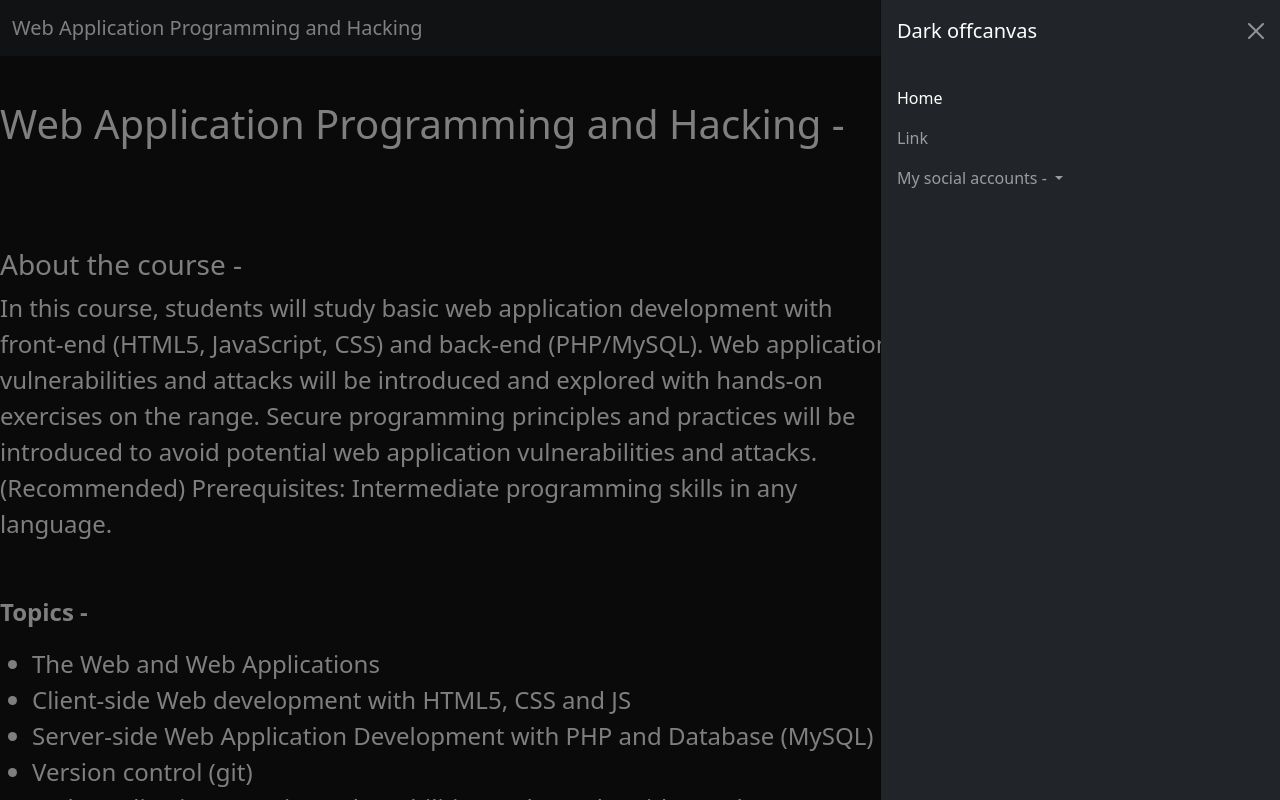
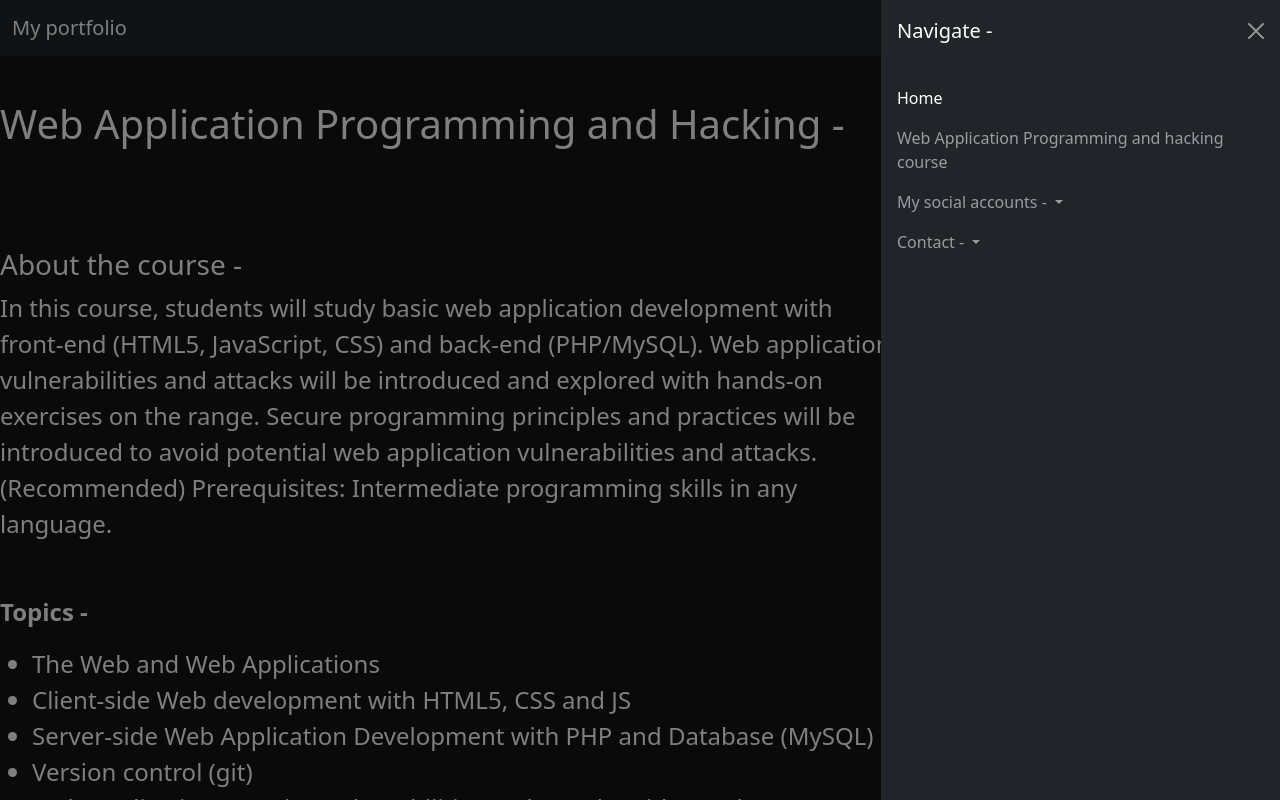
Before and after one commit to Abhi-gupta21/normal-portfolio, a website: page waph.html in a window 1280 px wide. Both pictures are taken after a click on the button "Toggle navigation". Shown: the top 800 px of the page. Drawn offline with nearby package versions, Linux system fonts and the light colour scheme.

Commit message:
Update waph.html

```diff
--- a/waph.html
+++ b/waph.html
@@ -12,13 +12,13 @@ https://cdn.jsdelivr.net/npm/bootstrap@5.3.3/dist/css/bootstrap.min.css
 <body style="color: white;">
   <nav class="navbar navbar-dark bg-dark fixed-top">
     <div class="container-fluid">
-          <a class="navbar-brand" href="#">Web Application Programming and Hacking</a>
+      <a class="navbar-brand" href="#">My portfolio</a>
       <button class="navbar-toggler" type="button" data-bs-toggle="offcanvas" data-bs-target="#offcanvasDarkNavbar" aria-controls="offcanvasDarkNavbar" aria-label="Toggle navigation">
         <span class="navbar-toggler-icon"></span>
       </button>
       <div class="offcanvas offcanvas-end text-bg-dark" tabindex="-1" id="offcanvasDarkNavbar" aria-labelledby="offcanvasDarkNavbarLabel">
         <div class="offcanvas-header">
-              <h5 class="offcanvas-title" id="offcanvasDarkNavbarLabel">Dark offcanvas</h5>
+          <h5 class="offcanvas-title" id="offcanvasDarkNavbarLabel">Navigate -</h5>
           <button type="button" class="btn-close btn-close-white" data-bs-dismiss="offcanvas" aria-label="Close"></button>
         </div>
         <div class="offcanvas-body">
@@ -27,7 +27,7 @@ https://cdn.jsdelivr.net/npm/bootstrap@5.3.3/dist/css/bootstrap.min.css
               <a class="nav-link active" aria-current="page" href="index.html">Home</a>
             </li>
             <li class="nav-item">
-                  <a class="nav-link" href="#">Link</a>
+              <a class="nav-link" href="waph.html">Web Application Programming and hacking course</a>
             </li>
             <li class="nav-item dropdown">
               <a class="nav-link dropdown-toggle" href="#" role="button" data-bs-toggle="dropdown" aria-expanded="false">
@@ -36,6 +36,16 @@ https://cdn.jsdelivr.net/npm/bootstrap@5.3.3/dist/css/bootstrap.min.css
               <ul class="dropdown-menu dropdown-menu-dark">
                 <li><a class="dropdown-item" href="https://www.linkedin.com/in/sai-abhishek-ketepally-17092426b/">My linkedin</a></li>
                 <li><a class="dropdown-item" href="https://github.com/Abhi-gupta21">My GitHub</a></li>
+              </ul>
+            </li>
+            <li class="nav-item dropdown">
+              <a class="nav-link dropdown-toggle" href="#" role="button" data-bs-toggle="dropdown" aria-expanded="false">
+                Contact -
+              </a>
+              <ul class="dropdown-menu dropdown-menu-dark">
+                <li><a class="dropdown-item" href="mailto:ketepask@mail.uc.edu">ketepask@mail.uc.edu</a></li>
+                <li><p class="dropdown-item">phone - +1 5138829177</p></li>
+                <li><p class="dropdown-item">Whatsapp - +91 9000753656</p></li>
               </ul>
             </li>
           </ul>
```
Lines whose indentation alone changed are shown as unchanged.
